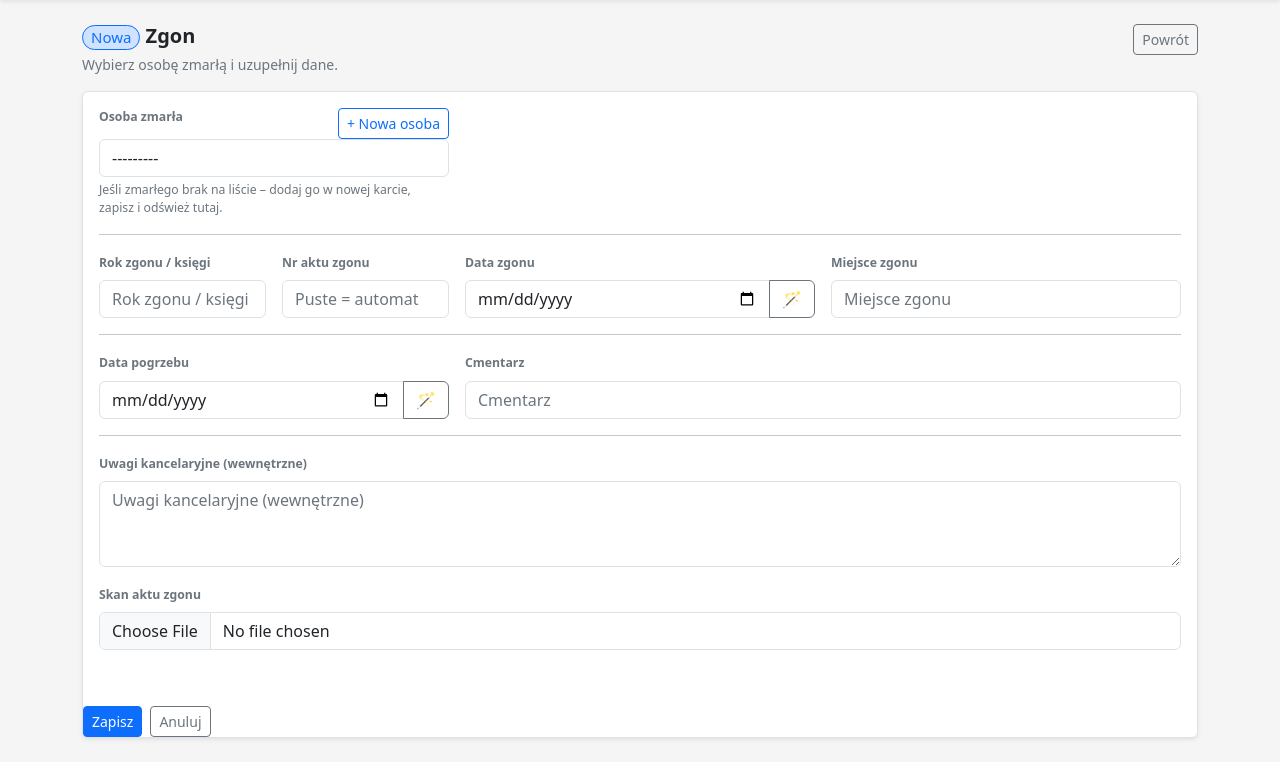
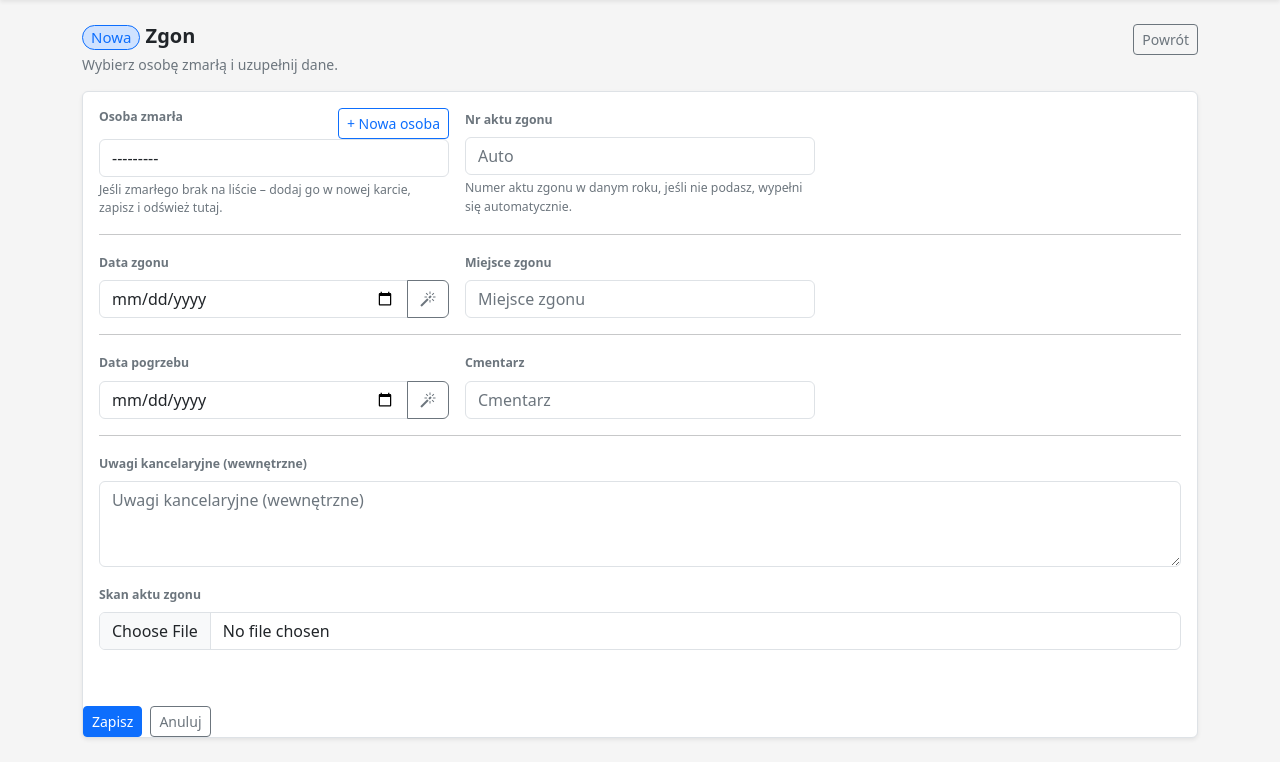
Before and after one commit to andre8255/projekt_kancelaria, a Django app: template templates/sakramenty/zgon_formularz.html in a window 1280 px wide. Shown: the part 70-832 px from the top of the page. Run offline with Django 5.2, Linux system fonts and the light colour scheme; the template is opened without the code that fills it: values that come from a table or form of the project are taken from there, others are empty; data comes from the database, SQL or seed files in the repository; some libraries are stand-ins or nearby versions.

Commit message:
01.12dobre

```diff
--- a/sakramenty/forms.py
+++ b/sakramenty/forms.py
@@ -35,9 +35,10 @@ def ustal_numer_aktu(model_class, rok, podany_nr, instance_pk=None):
         return False, "Brak roku - nie można zweryfikować numeru aktu."
 
     if podany_nr:
-        # A) RĘCZNY
-        if not str(podany_nr).isdigit():
-             return False, "Numer aktu może składać się tylko z cyfr."
+        # A) RĘCZNY: Sprawdzamy czy numer nie jest zajęty
+        # Opcjonalnie: sprawdzamy czy to cyfra (jeśli wymagasz tylko cyfr)
+        # if not str(podany_nr).isdigit():
+        #      return False, "Numer aktu może składać się tylko z cyfr."
 
         qs = model_class.objects.filter(rok=rok, akt_nr=podany_nr)
         if instance_pk:
@@ -48,7 +49,7 @@ def ustal_numer_aktu(model_class, rok, podany_nr, instance_pk=None):
 
         return True, podany_nr
     else:
-        # B) AUTOMAT
+        # B) AUTOMAT: Szukamy najwyższego numeru i dodajemy 1
         istniejace = model_class.objects.filter(rok=rok).values_list('akt_nr', flat=True)
         max_nr = 0
         for numer_str in istniejace:
@@ -60,7 +61,7 @@ def ustal_numer_aktu(model_class, rok, podany_nr, instance_pk=None):
 
 
 # =============================================================================
-# === CHRZEST
+# === CHRZEST FORMULARZ ===
 # =============================================================================
 class ChrzestForm(BootstrapFormMixin, forms.ModelForm):
     class Meta:
@@ -68,91 +69,97 @@ class ChrzestForm(BootstrapFormMixin, forms.ModelForm):
         fields = [
             "rok", "akt_nr", "ochrzczony",
             "data_urodzenia", "rok_urodzenia", "miejsce_urodzenia",
-            "data_chrztu", "rok_chrztu", "miejsce_chrztu","parafia",
+            "data_chrztu", "rok_chrztu", "miejsce_chrztu", "parafia",
             "ojciec", "ojciec_wyznanie",
             "matka", "nazwisko_matki_rodowe", "matka_wyznanie",
             "uwagi_wew", "skan_aktu",
         ]
         widgets = {
             "data_urodzenia": forms.DateInput(attrs={"type": "date"}, format="%Y-%m-%d"),
-            "data_chrztu":    forms.DateInput(attrs={"type": "date"}, format="%Y-%m-%d"),
-            "uwagi_wew": forms.Textarea(attrs={"rows":3}),
+            "data_chrztu": forms.DateInput(attrs={"type": "date"}, format="%Y-%m-%d"),
+            "uwagi_wew": forms.Textarea(attrs={"rows": 3}),
         }
 
     def __init__(self, *args, **kwargs):
         super().__init__(*args, **kwargs)
+
+        # Ukrywamy pole osoby, jeśli jest już ustawiona (np. przy dodawaniu z profilu)
         if self.initial.get("ochrzczony") and not self.instance.pk:
             self.fields["ochrzczony"].widget = forms.HiddenInput()
 
+        # Formaty dat
         self.fields["data_urodzenia"].input_formats = ["%Y-%m-%d", "%d.%m.%Y", "%d-%m-%Y"]
-        self.fields["data_chrztu"].input_formats    = ["%Y-%m-%d", "%d.%m.%Y", "%d-%m-%Y"]
+        self.fields["data_chrztu"].input_formats = ["%Y-%m-%d", "%d.%m.%Y", "%d-%m-%Y"]
 
+        # Pola "Rok" i "Nr aktu" nie są wymagane w HTML (bo automat je wypełni)
         self.fields["rok"].required = False
         self.fields["rok"].widget.attrs.pop("required", None)
+        self.fields["rok"].widget.attrs["placeholder"] = "Auto"
 
         self.fields["akt_nr"].required = False
         self.fields["akt_nr"].widget.attrs.pop("required", None)
-        self.fields["akt_nr"].widget.attrs["placeholder"] = "Puste = automat"
+        self.fields["akt_nr"].widget.attrs["placeholder"] = "Auto"
 
         if "rok_chrztu" in self.fields:
             self.fields["rok_chrztu"].required = False
-            self.fields["rok_chrztu"].widget.attrs.pop("required", None)
 
     def clean(self):
-        cleaned = super().clean()
+        cleaned_data = super().clean()
         today = timezone.localdate()
 
-        # 1. Duplikat osoby
-        osoba = cleaned.get("ochrzczony")
+        # 1. Walidacja duplikatu osoby
+        osoba = cleaned_data.get("ochrzczony")
         if osoba:
             qs = Chrzest.objects.filter(ochrzczony=osoba)
             if self.instance.pk:
                 qs = qs.exclude(pk=self.instance.pk)
             if qs.exists():
-                raise forms.ValidationError("Ta osoba ma już wpis chrztu.")
+                self.add_error("ochrzczony", "Ta osoba ma już wpis chrztu.")
 
-        # 2. Rok i Data
-        data_chrztu = cleaned.get("data_chrztu")
-        rok_ksiegi = cleaned.get("rok")
+        # 2. Automatyczne ustalanie ROKU KSIĘGI
+        rok_ksiegi = cleaned_data.get("rok")
+        data_chrztu = cleaned_data.get("data_chrztu")
+        rok_chrztu = cleaned_data.get("rok_chrztu")
 
-        # --- WALIDACJA SPÓJNOŚCI ROKU ---
-        if rok_ksiegi and data_chrztu:
-            # Sprawdzamy, czy rok księgi zgadza się z rokiem z daty chrztu
-            if int(rok_ksiegi) != data_chrztu.year:
-                self.add_error(
-                    "rok",
-                    f"Rok księgi ({rok_ksiegi}) musi być zgodny z rokiem daty chrztu ({data_chrztu.year})."
-                )
+        # Zmienna pomocnicza na ostateczny rok
+        finalny_rok = rok_ksiegi
 
-        # Auto-uzupełnianie roku (jeśli brak wpisu)
-        finalny_rok = rok_ksiegi
-        if not finalny_rok and data_chrztu:
-            finalny_rok = data_chrztu.year
-            cleaned["rok"] = finalny_rok
+        if not finalny_rok:
+            if data_chrztu:
+                finalny_rok = data_chrztu.year
+                cleaned_data["rok"] = finalny_rok
+            elif rok_chrztu:
+                finalny_rok = rok_chrztu
+                cleaned_data["rok"] = finalny_rok
+            else:
+                self.add_error("rok", "Musisz podać Datę chrztu, Rok chrztu lub wpisać Rok księgi ręcznie.")
+                # Przerywamy, bo bez roku nie ustalimy numeru
+                return cleaned_data
 
-        # 3. Numeracja (Unikalność w roku + Automat)
-        akt_nr = cleaned.get("akt_nr")
+        # 3. Walidacja / Automat NUMERU AKTU
+        # Korzystamy z funkcji pomocniczej zdefiniowanej wyżej
+        akt_nr = cleaned_data.get("akt_nr")
 
-        # Sprawdzamy numerację tylko jeśli rok jest poprawny (lub pusty, bo wtedy automat zadziała)
-        if finalny_rok and not self.has_error('rok'):
-            sukces, wynik = ustal_numer_aktu(Chrzest, finalny_rok, akt_nr, self.instance.pk)
-            if sukces:
-                cleaned["akt_nr"] = wynik
-            else:
-                self.add_error("akt_nr", wynik)
+        # Wywołanie: (Model, rok, nr_reczny, id_do_wykluczenia)
+        sukces, wynik = ustal_numer_aktu(Chrzest, finalny_rok, akt_nr, self.instance.pk)
+
+        if sukces:
+            # Jeśli sukces, 'wynik' to poprawny numer (ręczny lub automatyczny)
+            cleaned_data["akt_nr"] = wynik
         else:
-            if not akt_nr:
-                 self.add_error("rok", "Podaj datę chrztu lub rok, aby nadać numer.")
+            # Jeśli błąd, 'wynik' to treść komunikatu błędu
+            self.add_error("akt_nr", wynik)
 
         # 4. Walidacja dat
-        data_urodzenia = cleaned.get("data_urodzenia")
+        data_urodzenia = cleaned_data.get("data_urodzenia")
         if data_chrztu:
             if data_chrztu > today:
                 self.add_error("data_chrztu", "Data chrztu nie może być z przyszłości.")
+
             if data_urodzenia and data_chrztu < data_urodzenia:
                 self.add_error("data_chrztu", "Data chrztu nie może być wcześniejsza niż data urodzenia.")
 
-        return cleaned
+        return cleaned_data
 
 
 # =============================================================================
@@ -216,7 +223,7 @@ class BierzmowanieForm(BootstrapFormMixin, forms.ModelForm):
         widgets = {
             "osoba": forms.Select(attrs={"class": "form-control"}),
             "rok": forms.TextInput(attrs={"class": "form-control", "placeholder": "Rok"}),
-            "akt_nr": forms.TextInput(attrs={"class": "form-control", "placeholder": "Puste = automat"}),
+            "akt_nr": forms.TextInput(attrs={"class": "form-control", "placeholder": "Auto"}),
             "data_bierzmowania": forms.DateInput(attrs={"class": "form-control", "type": "date"}, format="%Y-%m-%d"),
             "uwagi_wew": forms.Textarea(attrs={"class": "form-control", "rows": 2}),
         }
@@ -303,7 +310,7 @@ class MalzenstwoForm(BootstrapFormMixin, forms.ModelForm):
         fields = ["malzonek_a", "malzonek_b", "rok", "akt_nr", "data_slubu", "parafia", "parafia_opis_reczny", "swiadek_urzedowy", "swiadek_urzedowy_opis_reczny", "swiadek_a", "swiadek_b", "uwagi_wew", "skan_aktu"]
         widgets = {
             "rok": forms.TextInput(attrs={"placeholder": "Rok"}),
-            "akt_nr": forms.TextInput(attrs={"placeholder": "Puste = automat"}),
+            "akt_nr": forms.TextInput(attrs={"placeholder": "Auto"}),
             "data_slubu": forms.DateInput(attrs={"type": "date"}, format="%Y-%m-%d"),
             "uwagi_wew": forms.Textarea(attrs={"rows": 3}),
         }
@@ -350,6 +357,31 @@ class MalzenstwoForm(BootstrapFormMixin, forms.ModelForm):
 # === NAMASZCZENIE CHORYCH
 # =============================================================================
 class NamaszczenieChorychForm(BootstrapFormMixin, forms.ModelForm):
+    MIEJSCE_CHOICES = [
+        ("Dom chorego", "Dom chorego"),
+        ("Szpital", "Szpital"),
+        ("Kościół", "Kościół"),
+        ("Inne", "Inne"),
+    ]
+
+    miejsce = forms.ChoiceField(
+    choices=MIEJSCE_CHOICES,
+    label="Miejsce posługi",
+    widget=forms.Select(attrs={"class": "form-select"}),
+    )
+
+    class Meta:
+        model = NamaszczenieChorych
+        fields = [
+            "osoba",
+            "data",
+            "miejsce",
+            "szafarz",
+            "spowiedz",
+            "komunia",
+            "namaszczenie",
+            "uwagi_wew",
+        ]
     class Meta:
         model = NamaszczenieChorych
         fields = ["osoba", "data", "miejsce", "szafarz", "spowiedz", "komunia", "namaszczenie", "uwagi_wew"]
@@ -392,7 +424,7 @@ class ZgonForm(BootstrapFormMixin, forms.ModelForm):
             "data_zgonu": forms.DateInput(attrs={"type": "date"}, format="%Y-%m-%d"),
             "data_pogrzebu": forms.DateInput(attrs={"type": "date"}, format="%Y-%m-%d"),
             "uwagi_wew": forms.Textarea(attrs={"rows":3}),
-            "akt_nr": forms.TextInput(attrs={"placeholder": "Puste = automat"}),
+            "akt_nr": forms.TextInput(attrs={"placeholder": "Auto"}),
         }
 
     def __init__(self, *args, **kwargs):
--- a/templates/sakramenty/komunia_formularz.html
+++ b/templates/sakramenty/komunia_formularz.html
@@ -84,7 +84,7 @@
           <button class="btn btn-outline-secondary" type="button"
                   onclick="ustawRok('{{ form.rok.id_for_label }}')"
                   title="Wstaw bieżący rok">
-            🪄
+            <i class="bi bi-magic"></i>
           </button>
         </div>
 
--- a/templates/sakramenty/zgon_formularz.html
+++ b/templates/sakramenty/zgon_formularz.html
@@ -52,23 +52,28 @@
            Jeśli zmarłego brak na liście – dodaj go w nowej karcie, zapisz i odśwież tutaj.
         </div>
       </div>
+      <!--
+      <div class="col-md-2">
+        <label class="form-label small fw-semibold text-muted">{{ form.rok.label }}</label>
+        {{ form.rok }}
+        {% if form.rok.errors %}<div class="text-danger small">{{ form.rok.errors }}</div>{% endif %}
+      </div>
+      -->
+      <div class="col-md-4">
+        <label class="form-label small fw-semibold text-muted">{{ form.akt_nr.label }}</label>
+        {{ form.akt_nr }}
+        {% if form.akt_nr.errors %}<div class="text-danger small">{{ form.akt_nr.errors }}</div>{% endif %}
+        <div class="form-text small text-muted">
+           Numer aktu zgonu w danym roku, jeśli nie podasz, wypełni się automatycznie.
+        </div>
+      </div>
     </div>
 
     <hr class="my-3">
 
     {# --- WIERSZ 1: Rok, Nr Aktu, Data Zgonu --- #}
     <div class="row g-3">
-      <div class="col-md-2">
-        <label class="form-label small fw-semibold text-muted">{{ form.rok.label }}</label>
-        {{ form.rok }}
-        {% if form.rok.errors %}<div class="text-danger small">{{ form.rok.errors }}</div>{% endif %}
-      </div>
 
-      <div class="col-md-2">
-        <label class="form-label small fw-semibold text-muted">{{ form.akt_nr.label }}</label>
-        {{ form.akt_nr }}
-        {% if form.akt_nr.errors %}<div class="text-danger small">{{ form.akt_nr.errors }}</div>{% endif %}
-      </div>
 
       <div class="col-md-4">
         <label class="form-label small fw-semibold text-muted">{{ form.data_zgonu.label }}</label>
@@ -76,7 +81,7 @@
             {{ form.data_zgonu }}
             <button class="btn btn-outline-secondary" type="button"
                     onclick="ustawDzis('{{ form.data_zgonu.id_for_label }}')" title="Dzisiaj">
-              🪄
+              <i class="bi bi-magic"></i>
             </button>
         </div>
         {% if form.data_zgonu.errors %}<div class="text-danger small">{{ form.data_zgonu.errors }}</div>{% endif %}
@@ -99,13 +104,13 @@
             {{ form.data_pogrzebu }}
             <button class="btn btn-outline-secondary" type="button"
                     onclick="ustawDzis('{{ form.data_pogrzebu.id_for_label }}')" title="Dzisiaj">
-              🪄
+              <i class="bi bi-magic"></i>
             </button>
         </div>
         {% if form.data_pogrzebu.errors %}<div class="text-danger small">{{ form.data_pogrzebu.errors }}</div>{% endif %}
       </div>
 
-      <div class="col-md-8">
+      <div class="col-md-4">
         <label class="form-label small fw-semibold text-muted">{{ form.cmentarz.label }}</label>
         {{ form.cmentarz }}
         {% if form.cmentarz.errors %}<div class="text-danger small">{{ form.cmentarz.errors }}</div>{% endif %}
```
Also changed, not shown: sakramenty/models.py (+18 -6 lines), templates/sakramenty/bierzmowanie_formularz.html (+31 -18 lines), templates/sakramenty/chrzest_formularz.html (+25 -7 lines), templates/sakramenty/malzenstwo_formularz.html (+14 -9 lines), templates/sakramenty/namaszczenie_formularz.html (+13 -3 lines), sakramenty/migrations/0002_alter_bierzmowanie_akt_nr_alter_chrzest_akt_nr_and_more.py (added), 1 other file.
